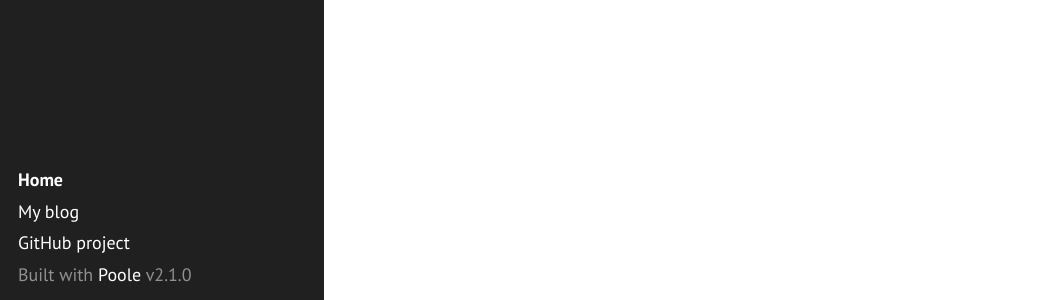
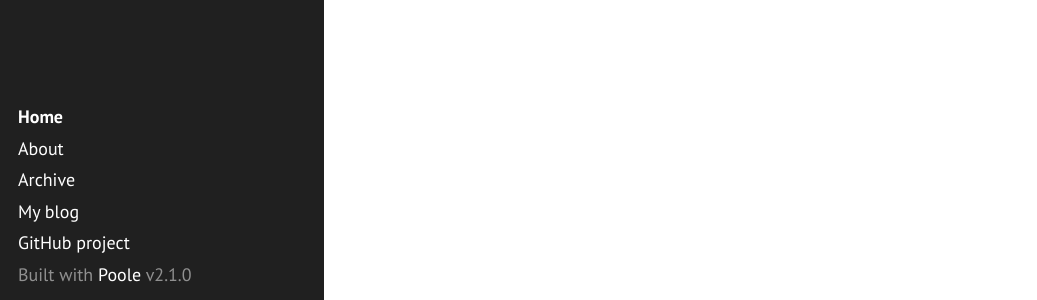
Before and after one commit to OskarKlintrotSkolarbeteWP14/2dv607.oskarklintrot.se, a Jekyll site: the page built from index.html, in a window 1280 px wide. Shown: the part 529-829 px from the top of the page, without its empty margins (0-1037 px from the left). Built offline with Jekyll 4.4.1, drawn with Linux system fonts in a browser that asks for light colours; Markdown is read by kramdown in place of the engine named in the settings.

Commit message:
Update sidebar.html

```diff
--- a/_includes/sidebar.html
+++ b/_includes/sidebar.html
@@ -15,7 +15,7 @@
         {% comment %}
           The code below dynamically generates a sidebar nav of pages with
           `layout: page` in the front-matter. See readme for usage.
-
+        {% endcomment %}
 
         {% assign pages_list = site.pages %}
         {% for node in pages_list %}
@@ -25,13 +25,8 @@
             {% endif %}
           {% endif %}
         {% endfor %}
-        {% endcomment %}
 
-        {% for node in site.pages_list %}
-          <a class="sidebar-nav-item{% if page.url == page[1] %} active{% endif %}" href="{{ page[1] }}">{{ page[0] }}</a>
-        {% endfor %}
-
-        <a class="sidebar-nav-item {% if page.url == "/blog" %} active{% endif %}" href="/blog">My blog</a>
+        <a class="sidebar-nav-item {% if page.url contains "blog/" %} active{% endif %}" href="/blog">My blog</a>
         <a class="sidebar-nav-item" href="{{ site.github.repo }}">GitHub project</a>
         <span class="sidebar-nav-item">Built with <a href="https://github.com/poole/hyde">Poole</a> v{{ site.version }}</span>
       </nav>
```
